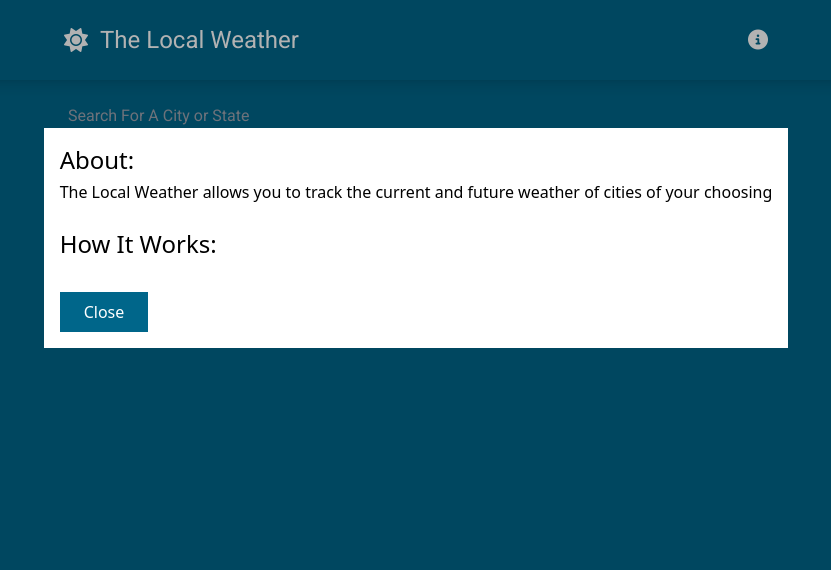
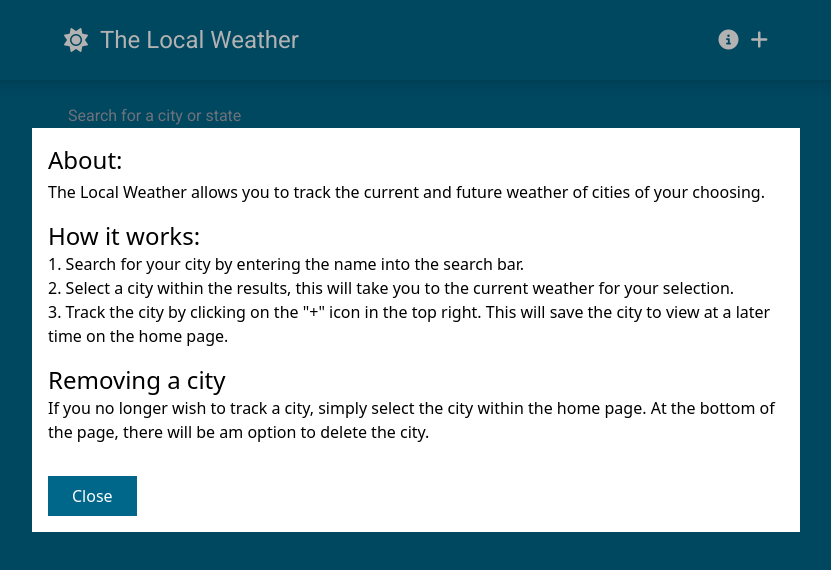
Before and after one commit to teddyuntold/WeatherEvolve, a Vue app: page / in a window 1280 px wide. Both pictures are taken after a click on the icon 982 px from the left and 40 px from the top of the page. Shown: the top 570 px of the page, without its empty margins (224-1055 px from the left). Built offline with nearby package versions, Linux system fonts and the light colour scheme.

Commit message:
ready to merge into main

```diff
--- a/src/App.vue
+++ b/src/App.vue
@@ -1,17 +1,19 @@
 <template>
-  <div class="flex flex-col min-h-screen font-Roboto bg-weather-primary">
-    <SiteNavigation/>
-    <RouterView v-slot="{Component}">
-      <Transition name="page" mode="out-in">
-        <component :is="Component"/>
+  <div
+    class="flex flex-col min-h-screen font-Roboto bg-weather-primary"
+  >
+    <SiteNavigation />
+    <RouterView class="flex-1" v-slot="{ Component }">
+      <Transition name="page">
+        <component :is="Component" />
       </Transition>
     </RouterView>
   </div>
 </template>
 
 <script setup>
-  import { RouterView } from 'vue-router';
-  import SiteNavigation from './components/SiteNavigation.vue';
+import { RouterView } from "vue-router";
+import SiteNavigation from "./components/SiteNavigation.vue";
 </script>
 
 <style>
--- a/src/components/AnimatedPlaceholder.vue
+++ b/src/components/AnimatedPlaceholder.vue
@@ -1,5 +1,5 @@
 <template>
-    <div class="bg-gradient-to-r from-gray-100 animate-pulse">
-        &nbsp;
+    <div class="animate-pulse bg-gradient-to-r from-gray-100 ">
+      &nbsp;
     </div>
-</template>
+  </template>
--- a/src/components/CityCard.vue
+++ b/src/components/CityCard.vue
@@ -1,5 +1,7 @@
 <template>
-    <div class="flex py-6 px-3 bg-weather-secondary rounded-md shadow-md cursor-pointer">
+    <div
+      class="flex py-6 px-3 bg-weather-secondary rounded-md shadow-md cursor-pointer"
+    >
       <div class="flex flex-col flex-1">
         <h2 class="text-3xl">{{ city.city }}</h2>
         <h3>{{ city.state }}</h3>
--- a/src/components/CityList.vue
+++ b/src/components/CityList.vue
@@ -1,39 +1,39 @@
 <template>
     <div v-for="city in savedCities" :key="city.id">
-        <CityCard :city="city" @click="gotToCityView(city)"/>
+      <CityCard :city="city" @click="goToCityView(city)" />
     </div>
 
     <p v-if="savedCities.length === 0">
-        No locations added. To start tracking a location, search in the field above.
+      No locations added. To start tracking a location, search in
+      the field above.
     </p>
   </template>
 
   <script setup>
   import axios from "axios";
-import {ref} from "vue";
+  import { ref } from "vue";
+  import { useRouter } from "vue-router";
   import CityCard from "./CityCard.vue";
-import { useRouter } from "vue-router";
 
   const savedCities = ref([]);
-const openWAPI = process.env.OP_W_API
   const getCities = async () => {
-    if (localStorage.getItem('savedCities')){
+    if (localStorage.getItem("savedCities")) {
       savedCities.value = JSON.parse(
-            localStorage.getItem('savedCities')
+        localStorage.getItem("savedCities")
       );
 
       const requests = [];
       savedCities.value.forEach((city) => {
         requests.push(
-                axios.get(`https://api.openweathermap.org/data/2.5/weather?lat=${city.coords.lat}&lon=${city.coords.lng}&appid=${openWAPI}&units=imperial`)
+          axios.get(
+            `https://api.openweathermap.org/data/2.5/weather?lat=${city.coords.lat}&lon=${city.coords.lng}&appid=c05bc543e96932962cbe546a010c81c4&units=imperial`
           )
+        );
       });
+
       const weatherData = await Promise.all(requests);
 
-            //Flicker Delay
-            await new Promise((res) => setTimeout(res, 1000));
-
-            weatherData.forEach((value,index) => {
+      weatherData.forEach((value, index) => {
         savedCities.value[index].weather = value.data;
       });
     }
@@ -41,11 +41,15 @@ const getCities = async () => {
   await getCities();
 
   const router = useRouter();
-const gotToCityView = (city) => {
+  const goToCityView = (city) => {
     router.push({
-        name: 'cityView',
-        params: {state: city.state, city: city.city},
-        query: {id: city.id, lat: city.coords.lat, lng: city.coords.lng},
+      name: "cityView",
+      params: { state: city.state, city: city.city },
+      query: {
+        id: city.id,
+        lat: city.coords.lat,
+        lng: city.coords.lng,
+      },
     });
   };
   </script>
--- a/src/components/SiteNavigation.vue
+++ b/src/components/SiteNavigation.vue
@@ -1,27 +1,60 @@
 <template>
     <header class="sticky top-0 bg-weather-primary shadow-lg">
-        <nav class="container flex flex-col sm:flex-row items-center gap-4 text-white py-6">
-            <RouterLink :to="{name : 'home'}">
+      <nav
+        class="container flex flex-col sm:flex-row items-center gap-4 text-white py-6"
+      >
+        <RouterLink :to="{ name: 'home' }">
           <div class="flex items-center gap-3">
             <i class="fa-solid fa-sun text-2xl"></i>
             <p class="text-2xl">The Local Weather</p>
           </div>
-            </RouterLink >
+        </RouterLink>
 
         <div class="flex gap-3 flex-1 justify-end">
-                <i class="fa-solid fa-circle-info text-xl hover:text-weather-secondary
-                duration-150 cursor-pointer " @click="toggleModal"></i>
-                <i class="fa-solid fa-plus text-xl hover:text-weather-secondary
-                duration-150 cursor-pointer" @click="addCity" v-if="route.query.preview"></i>
+          <i
+            class="fa-solid fa-circle-info text-xl hover:text-weather-secondary duration-150 cursor-pointer"
+            @click="toggleModal"
+          ></i>
+          <i
+            class="fa-solid fa-plus text-xl hover:text-weather-secondary duration-150 cursor-pointer"
+            @click="addCity"
+            v-if="route.query"
+          ></i>
         </div>
 
-            <BaseModal :modalActive="modalActive" @close-modal="toggleModal">
+        <BaseModal
+          :modalActive="modalActive"
+          @close-modal="toggleModal"
+        >
           <div class="text-black">
             <h1 class="text-2xl mb-1">About:</h1>
-                    <p>The Local Weather allows you to track the current
-                        and future weather of cities of your choosing
-                    </p><br>
-                    <h2 class="text-2xl">How It Works:</h2>
+            <p class="mb-4">
+              The Local Weather allows you to track the current and
+              future weather of cities of your choosing.
+            </p>
+            <h2 class="text-2xl">How it works:</h2>
+            <ol class="list-decimal list-inside mb-4">
+              <li>
+                Search for your city by entering the name into the
+                search bar.
+              </li>
+              <li>
+                Select a city within the results, this will take
+                you to the current weather for your selection.
+              </li>
+              <li>
+                Track the city by clicking on the "+" icon in the
+                top right. This will save the city to view at a
+                later time on the home page.
+              </li>
+            </ol>
+
+            <h2 class="text-2xl">Removing a city</h2>
+            <p>
+              If you no longer wish to track a city, simply select
+              the city within the home page. At the bottom of the
+              page, there will be am option to delete the city.
+            </p>
           </div>
         </BaseModal>
       </nav>
@@ -29,16 +62,16 @@
   </template>
 
   <script setup>
-    import { ref } from 'vue';
-    import { uid } from 'uid';
-    import { RouterLink, useRoute, useRouter } from 'vue-router';
-    import BaseModal from './BaseModal.vue'
+  import { RouterLink, useRoute, useRouter } from "vue-router";
+  import { uid } from "uid";
+  import { ref } from "vue";
+  import BaseModal from "./BaseModal.vue";
 
   const savedCities = ref([]);
   const route = useRoute();
-    const router = useRouter()
+  const router = useRouter();
   const addCity = () => {
-        if (localStorage.getItem('savedCities')){
+    if (localStorage.getItem("savedCities")) {
       savedCities.value = JSON.parse(
         localStorage.getItem("savedCities")
       );
@@ -51,16 +84,19 @@
       coords: {
         lat: route.query.lat,
         lng: route.query.lng,
-            }
+      },
     };
 
     savedCities.value.push(locationObj);
-        localStorage.setItem("savedCities", JSON.stringify(savedCities.value));
+    localStorage.setItem(
+      "savedCities",
+      JSON.stringify(savedCities.value)
+    );
 
     let query = Object.assign({}, route.query);
     delete query.preview;
     query.id = locationObj.id;
-        router.replace({query});
+    router.replace({ query });
   };
 
   const modalActive = ref(null);
--- a/src/views/HomeView.vue
+++ b/src/views/HomeView.vue
@@ -1,17 +1,33 @@
 <template>
     <main class="container text-white">
       <div class="pt-4 mb-8 relative">
-      <input type="text" placeholder="Search For A City or State"
-      @input="getSearchResults" v-model="searchQuery" class="py-2 px-1 w-full bg-transparent border-b focus:border-weather-secondary focus:outline-none
-      focus:shadow-[0px_1px_0_0_#004E71]"/>
-      <ul v-if="mapboxSearchResults" class="absolute bg-weather-secondary text-white w-full shadow-md py-2 px-1 top-[66px]">
-        <p v-if="searchError">Sorry, something went wrong</p>
-        <p v-if="!serverError && mapboxSearchResults === 0">
-          No results match your query; try a different term
+        <input
+          type="text"
+          v-model="searchQuery"
+          @input="getSearchResults"
+          placeholder="Search for a city or state"
+          class="py-2 px-1 w-full bg-transparent border-b focus:border-weather-secondary focus:outline-none focus:shadow-[0px_1px_0_0_#004E71]"
+        />
+        <ul
+          class="absolute bg-weather-secondary text-white w-full shadow-md py-2 px-1 top-[66px]"
+          v-if="mapboxSearchResults"
+        >
+          <p class="py-2" v-if="searchError">
+            Sorry, something went wrong, please try again.
+          </p>
+          <p
+            class="py-2"
+            v-if="!searchError && mapboxSearchResults.length === 0"
+          >
+            No results match your query, try a different term.
           </p>
           <template v-else>
-          <li v-for="searchResult in mapboxSearchResults" :key="searchResult.id"
-        class="py-2 cursor-pointer" @click="previewCity(searchResult)">
+            <li
+              v-for="searchResult in mapboxSearchResults"
+              :key="searchResult.id"
+              class="py-2 cursor-pointer"
+              @click="previewCity(searchResult)"
+            >
               {{ searchResult.place_name }}
             </li>
           </template>
@@ -19,9 +35,9 @@
       </div>
       <div class="flex flex-col gap-4">
         <Suspense>
-        <CityList/>
+          <CityList />
           <template #fallback>
-          <CityCardSkeleton/>
+            <CityCardSkeleton />
           </template>
         </Suspense>
       </div>
@@ -29,47 +45,51 @@
   </template>
 
   <script setup>
-  import axios from 'axios';
-  import { ref } from 'vue'
-  import { useRouter } from 'vue-router';
-  import CityCardSkeleton from '@/components/CityCardSkeleton.vue';
-  import CityList from '@/components/CityList.vue';
+  import { ref } from "vue";
+  import axios from "axios";
+  import { useRouter } from "vue-router";
+  import CityCardSkeleton from "../components/CityCardSkeleton.vue";
+  import CityList from "../components/CityList.vue";
 
   const router = useRouter();
   const previewCity = (searchResult) => {
     const [city, state] = searchResult.place_name.split(",");
     router.push({
-      name: 'cityView',
-      params: { state: state.ReplaceAll(" ", ""), city: city },
+      name: "cityView",
+      params: { state: state.replaceAll(" ", ""), city: city },
       query: {
         lat: searchResult.geometry.coordinates[1],
         lng: searchResult.geometry.coordinates[0],
         preview: true,
-      }
+      },
     });
-  }
+  };
 
-  const mapboxAPIKey = "pk.eyJ1IjoiYW5uYW5mcmVkZHkiLCJhIjoiY20xN3ljMDB2MHRuaTJxcXpnMTgydjhwZiJ9.hJ3qKVy3o2sfou7KcGbccA";
-
-  const searchQuery = ref("")
-  const queryTimeout = ref(null)
+  const mapboxAPIKey =
+    "pk.eyJ1IjoiYW5uYW5mcmVkZHkiLCJhIjoiY20xN3ljMDB2MHRuaTJxcXpnMTgydjhwZiJ9.hJ3qKVy3o2sfou7KcGbccA";
+  const searchQuery = ref("");
+  const queryTimeout = ref(null);
   const mapboxSearchResults = ref(null);
-  const searchError = ref(null)
+  const searchError = ref(null);
 
   const getSearchResults = () => {
     clearTimeout(queryTimeout.value);
     queryTimeout.value = setTimeout(async () => {
-      if (searchQuery !== ""){
+      if (searchQuery.value !== "") {
         try {
-          const result = await axios.get(`https://api.mapbox.com/geocoding/v5/mapbox.places/${searchQuery.value}.json?access_token=${mapboxAPIKey}&types=place`);
+          const result = await axios.get(
+            `https://api.mapbox.com/geocoding/v5/mapbox.places/${searchQuery.value}.json?access_token=${mapboxAPIKey}&types=place`
+          );
           mapboxSearchResults.value = result.data.features;
         } catch {
           searchError.value = true;
         }
+
         return;
       }
       mapboxSearchResults.value = null;
+    }, 300);
+  };
+  </script>
 
-    }, 300);
-  }
-</script>
+  <style lang="scss" scoped></style>
```
Also changed, not shown: src/components/AsyncCityView.vue (+87 -47 lines), src/components/BaseModal.vue (+22 -15 lines), src/components/CityCardSkeleton.vue (+8 -8 lines), src/main.js (+7 -9 lines), src/router/index.js (+15 -12 lines), src/views/CityView.vue (+4 -7 lines). Lines whose indentation alone changed are shown as unchanged.
